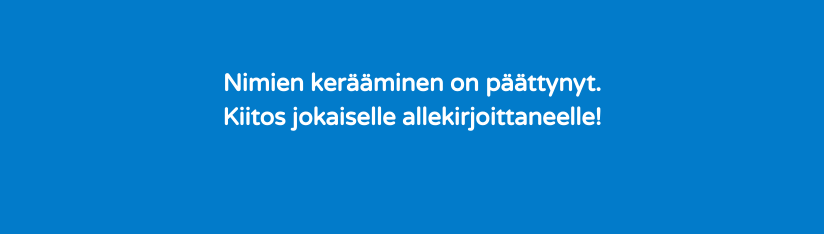
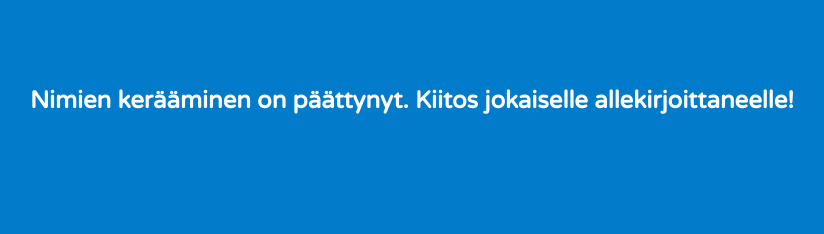
Before and after one commit to roopemerikukka/halvempihsl.fi, a website built with webpack: page index.html in a window 1280 px wide. Shown: the part 507-741 px from the top of the page, without its empty margins (228-1052 px from the left). Built offline with nearby package versions, Linux system fonts and the light colour scheme.

Commit message:
Add x-margins for thanks message.

```diff
--- a/css/style.css
+++ b/css/style.css
@@ -355,6 +355,8 @@ h1 {
   font-size: 24px;
   font-family: "Varela Round", sans-serif;
   margin-bottom: 48px;
+  margin-left: 24px;
+  margin-right: 24px;
 
   @media (min-width: 768px) {
     margin-bottom: 96px;
--- a/index.html
+++ b/index.html
@@ -33,7 +33,7 @@
       <span class="heading-3">heti!</span>
     </h1>
     <div class="thanks-message">
-      <p>Nimien kerääminen on päättynyt.<br /> Kiitos jokaiselle allekirjoittaneelle!</p>
+      <p>Nimien kerääminen on päättynyt. Kiitos jokaiselle allekirjoittaneelle!</p>
     </div>
     <div class="button-group">
       <a href="https://www.kuntalaisaloite.fi/fi/aloite/44561" class="link-button">Helsinki</a>
```
